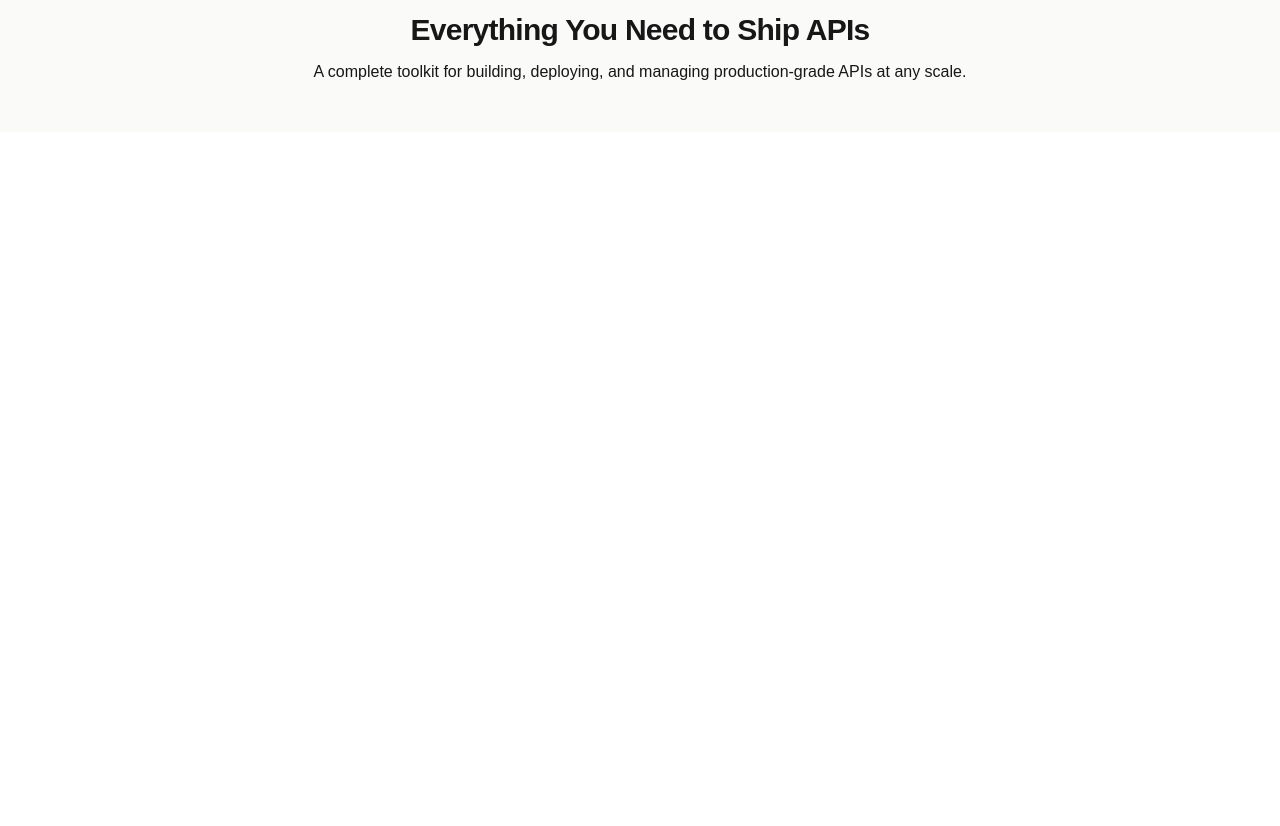
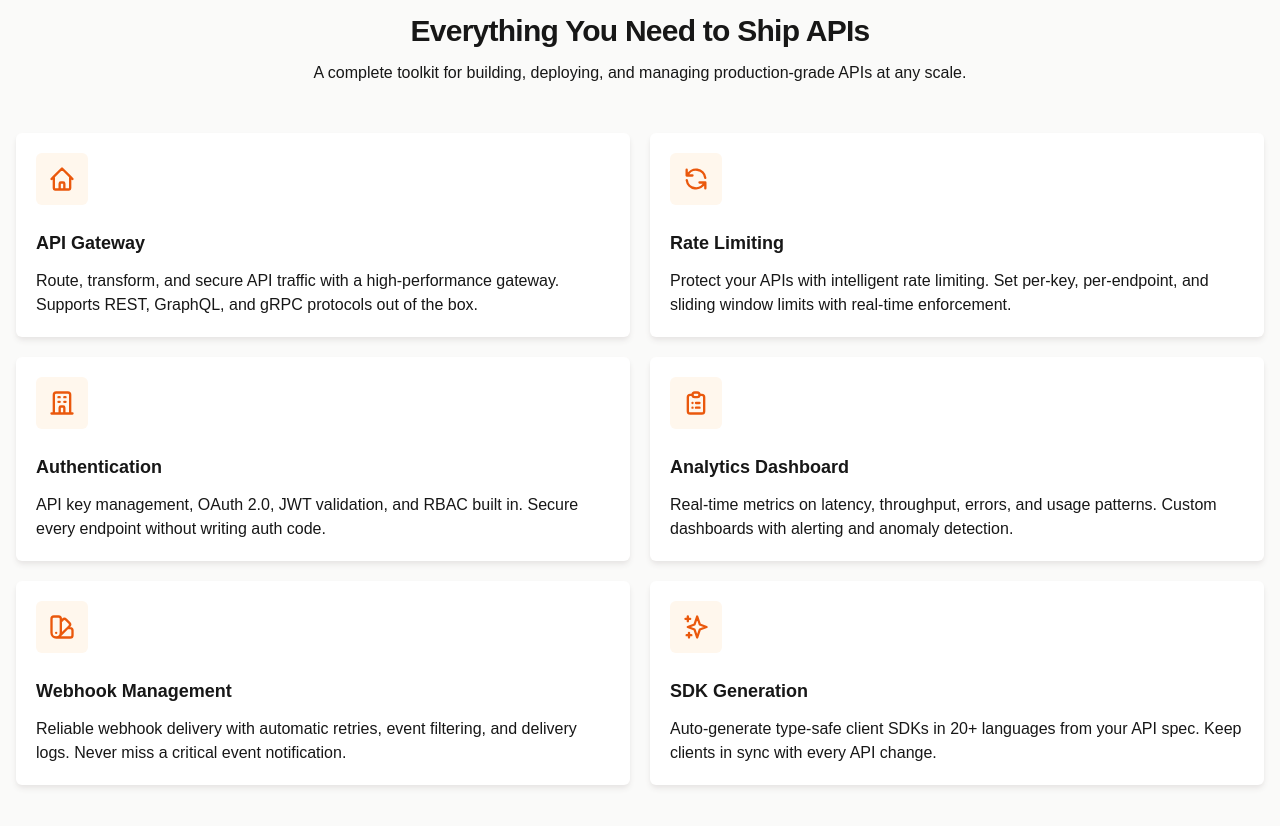
Before and after one commit to seesmof/API-Forge-Clone, a Next.js app in the folder src/: page / in a window 1280 px wide. Shown: the part 742-1568 px from the top of the page. Before the commit the page ends 874 px from the top, so only its background shows below. Built offline with nearby package versions, Linux system fonts and the light colour scheme.

Commit message:
feat: add the cards

```diff
--- a/src/components/Platform.tsx
+++ b/src/components/Platform.tsx
@@ -1,8 +1,134 @@
+import { ReactNode } from "react";
 import Badge from "./Badge";
+
+interface Feature {
+  icon: ReactNode;
+  title: string;
+  description: string;
+}
+
+const iconColor = "#ea580c";
+
+const Home = () => {
+  return (
+    <svg className="h-7 w-7" fill="none" viewBox="0 0 24 24" stroke={iconColor}>
+      <path
+        strokeLinecap="round"
+        strokeLinejoin="round"
+        strokeWidth="2"
+        d="M3 12l2-2m0 0l7-7 7 7M5 10v10a1 1 0 001 1h3m10-11l2 2m-2-2v10a1 1 0 01-1 1h-3m-6 0a1 1 0 001-1v-4a1 1 0 011-1h2a1 1 0 011 1v4a1 1 0 001 1m-6 0h6"
+      ></path>
+    </svg>
+  );
+};
+
+const Reload = () => {
+  return (
+    <svg className="h-7 w-7" fill="none" viewBox="0 0 24 24" stroke={iconColor}>
+      <path
+        strokeLinecap="round"
+        strokeLinejoin="round"
+        strokeWidth="2"
+        d="M4 4v5h.582m15.356 2A8.001 8.001 0 004.582 9m0 0H9m11 11v-5h-.581m0 0a8.003 8.003 0 01-15.357-2m15.357 2H15"
+      ></path>
+    </svg>
+  );
+};
+
+const Company = () => {
+  return (
+    <svg className="h-7 w-7" fill="none" viewBox="0 0 24 24" stroke={iconColor}>
+      <path
+        strokeLinecap="round"
+        strokeLinejoin="round"
+        strokeWidth="2"
+        d="M19 21V5a2 2 0 00-2-2H7a2 2 0 00-2 2v16m14 0h2m-2 0h-5m-9 0H3m2 0h5M9 7h1m-1 4h1m4-4h1m-1 4h1m-5 10v-5a1 1 0 011-1h2a1 1 0 011 1v5m-4 0h4"
+      ></path>
+    </svg>
+  );
+};
+
+const Clipboard = () => {
+  return (
+    <svg className="h-7 w-7" fill="none" viewBox="0 0 24 24" stroke={iconColor}>
+      <path
+        strokeLinecap="round"
+        strokeLinejoin="round"
+        strokeWidth="2"
+        d="M9 5H7a2 2 0 00-2 2v12a2 2 0 002 2h10a2 2 0 002-2V7a2 2 0 00-2-2h-2M9 5a2 2 0 002 2h2a2 2 0 002-2M9 5a2 2 0 012-2h2a2 2 0 012 2m-3 7h3m-3 4h3m-6-4h.01M9 16h.01"
+      ></path>
+    </svg>
+  );
+};
+
+const Gallery = () => {
+  return (
+    <svg className="h-7 w-7" fill="none" viewBox="0 0 24 24" stroke={iconColor}>
+      <path
+        strokeLinecap="round"
+        strokeLinejoin="round"
+        strokeWidth="2"
+        d="M7 21a4 4 0 01-4-4V5a2 2 0 012-2h4a2 2 0 012 2v12a4 4 0 01-4 4zm0 0h12a2 2 0 002-2v-4a2 2 0 00-2-2h-2.343M11 7.343l1.657-1.657a2 2 0 012.828 0l2.829 2.829a2 2 0 010 2.828l-8.486 8.485M7 17h.01"
+      ></path>
+    </svg>
+  );
+};
+
+const Sparkes = () => {
+  return (
+    <svg className="h-7 w-7" fill="none" viewBox="0 0 24 24" stroke={iconColor}>
+      <path
+        strokeLinecap="round"
+        strokeLinejoin="round"
+        strokeWidth="2"
+        d="M5 3v4M3 5h4M6 17v4m-2-2h4m5-16l2.286 6.857L21 12l-5.714 2.143L13 21l-2.286-6.857L5 12l5.714-2.143L13 3z"
+      ></path>
+    </svg>
+  );
+};
+
+const features: Feature[] = [
+  {
+    icon: <Home />,
+    title: "API Gateway",
+    description:
+      "Route, transform, and secure API traffic with a high-performance gateway. Supports REST, GraphQL, and gRPC protocols out of the box.",
+  },
+  {
+    icon: <Reload />,
+    title: "Rate Limiting",
+    description:
+      "Protect your APIs with intelligent rate limiting. Set per-key, per-endpoint, and sliding window limits with real-time enforcement.",
+  },
+  {
+    icon: <Company />,
+    title: "Authentication",
+    description:
+      "API key management, OAuth 2.0, JWT validation, and RBAC built in. Secure every endpoint without writing auth code.",
+  },
+  {
+    icon: <Clipboard />,
+    title: "Analytics Dashboard",
+    description:
+      "Real-time metrics on latency, throughput, errors, and usage patterns. Custom dashboards with alerting and anomaly detection.",
+  },
+  {
+    icon: <Gallery />,
+    title: "Webhook Management",
+    description:
+      "Reliable webhook delivery with automatic retries, event filtering, and delivery logs. Never miss a critical event notification.",
+  },
+  {
+    icon: <Sparkes />,
+    title: "SDK Generation",
+    description:
+      "Auto-generate type-safe client SDKs in 20+ languages from your API spec. Keep clients in sync with every API change.",
+  },
+];
 
 export default function PlatformSection() {
   return (
-    <div className="bg-stone-50">
+    <div className="bg-stone-50 border-t border-stone-300">
       <div className="px-4 py-12 flex flex-col">
         <Badge className="self-center">Platform</Badge>
         <article className="text-center">
@@ -14,6 +140,20 @@ export default function PlatformSection() {
             production-grade APIs at any scale.
           </p>
         </article>
+        <article className="grid grid-cols-1 sm:grid-cols-2 gap-5 mt-12">
+          {features.map((feature, index) => (
+            <div
+              key={index}
+              className="bg-white rounded-md flex flex-col gap-3 p-5 shadow-md shadow-stone-200 group hover:shadow-lg"
+            >
+              <div className="p-3 rounded-md bg-orange-50 w-fit">
+                {feature.icon}
+              </div>
+              <p className="font-bold text-lg mt-3">{feature.title}</p>
+              <p>{feature.description}</p>
+            </div>
+          ))}
+        </article>
       </div>
     </div>
   );
```
